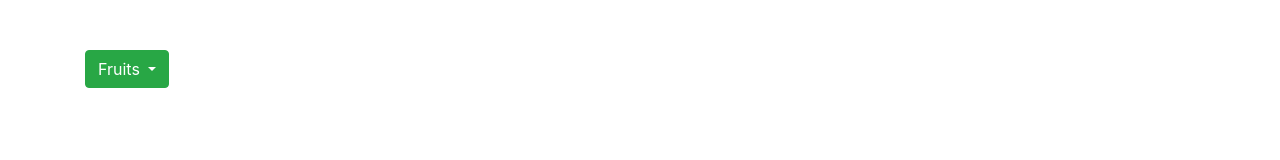
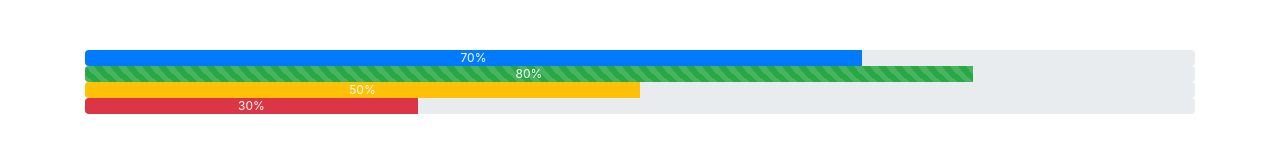
Before and after one commit to yve-n/Bootstrap, a plain HTML site: page index.html in a window 1280 px wide. Drawn offline with nearby package versions, Linux system fonts and the light colour scheme.

Commit message:
progress bar

```diff
--- a/index.html
+++ b/index.html
@@ -14,16 +14,25 @@
 </head>
 <body>
     <div class="container" style="margin-top:50px ;">
-    <div class="dropdown">
-        <button class="btn btn-success dropdown-toggle" type="button" id="dropdownMenuButton"
-        data-toggle="dropdown" aria-haspopup="true" aria-expanded="false">Fruits <span class="caret"></span></button>
-        <ul class="dropdown-menu" aria-labelledby="dropdownMenuButton">
-            <li><a class="dropdown-item" href="#">Banane</a></li>
-            <li><a class="dropdown-item" href="#">Orange</a></li>
-            <li><a class="dropdown-item" href="#">Poire</a></li>
-            <li><a class="dropdown-item" href="#">Pomme</a></li>
-        </ul>
+    <div class="progress">
+        <div class="progress-bar" role="progressbar" style="width: 70%;"
+        aria-valuemin="0" aria-valuemax="100" aria-valuenow="70"
+        >70%</div>
     </div>
+    <div class="progress">
+        <div class="progress-bar bg-success progress-bar-striped active" role="progressbar" style="width: 80%;"
+        aria-valuemin="0" aria-valuemax="100" aria-valuenow="80"
+        >80%</div>
+    </div>
+    <div class="progress">
+        <div class="progress-bar bg-warning" role="progressbar" style="width: 50%;"
+        aria-valuemin="0" aria-valuemax="100" aria-valuenow="50"
+        >50%</div>
+    </div>
+    <div class="progress">
+        <div class="progress-bar bg-danger" role="progressbar" style="width: 30%" aria-valuenow="30"
+        aria-valuemin="0" aria-valuemax="100">30%</div>
+      </div>
 
     </div>
 
```
